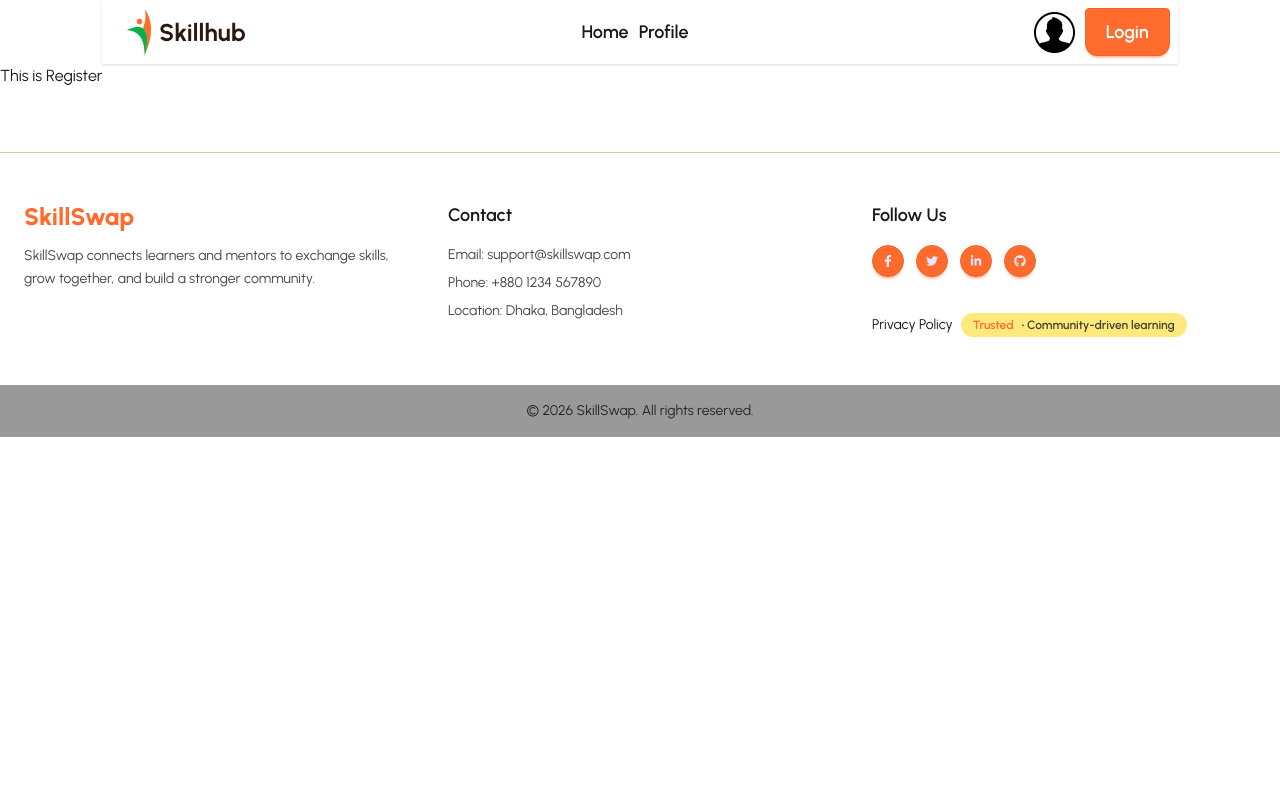
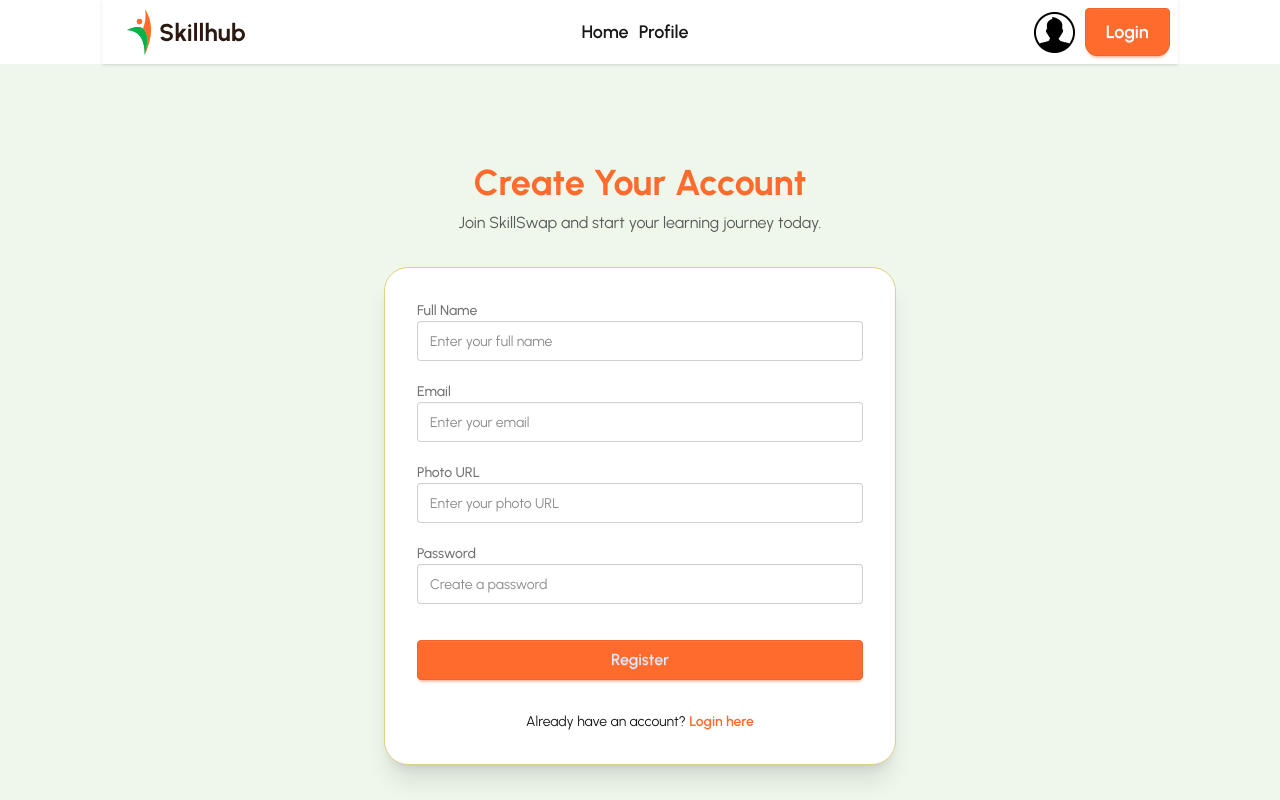
Before and after one commit to Nidan73/skill-swap, a React (Vite) app: page /register in a window 1280 px wide. Shown: the top 800 px of the page. Built offline with nearby package versions, Linux system fonts and the light colour scheme.

Commit message:
create login and register page

```diff
--- a/src/Components/SkillDetails.jsx
+++ b/src/Components/SkillDetails.jsx
@@ -1,4 +1,3 @@
-import React, { useState } from "react";
 import toast from "react-hot-toast";
 import {
   FaStar,
--- a/src/app/Router/Routes.jsx
+++ b/src/app/Router/Routes.jsx
@@ -2,6 +2,8 @@ import { createBrowserRouter } from "react-router";
 import MainLayout from "../../Layouts/MainLayout";
 import Home from "../../Layouts/Home";
 import SkillPage from "../../pages/SkillPage";
+import Login from "../../pages/Login";
+import SignUp from "../../pages/SignUp";
 
 export const router = createBrowserRouter([
   {
@@ -25,11 +27,11 @@ export const router = createBrowserRouter([
       },
       {
         path: "/login",
-        element: <div>This is Login</div>,
+        element: <Login></Login>,
       },
       {
         path: "/register",
-        element: <div>This is Register</div>,
+        element: <SignUp></SignUp>,
       },
     ],
   },
--- /dev/null
+++ b/src/pages/Login.jsx
@@ -0,0 +1,71 @@
+import React from "react";
+import { Link } from "react-router";
+
+const Login = () => {
+  return (
+    <div className="min-h-screen flex items-center justify-center bg-[#eef7ea] px-6">
+      <div className="grid lg:grid-cols-2 gap-12 items-center max-w-6xl w-full">
+        <div className="text-center lg:text-left space-y-5">
+          <h1 className="text-4xl lg:text-5xl font-bold text-primary">
+            Welcome Back 👋
+          </h1>
+          <p className="text-base-content/70 text-lg">
+            Log in to continue exploring skills and booking sessions with
+            top-rated providers.
+          </p>
+        </div>
+        <div className="card bg-base-100 w-full max-w-md mx-auto shadow-xl border border-base-300 rounded-3xl">
+          <div className="card-body p-8">
+            <h2 className="text-2xl font-bold text-primary text-center">
+              Login to your account
+            </h2>
+
+            <form className="mt-6 space-y-5">
+              <div>
+                <label className="label">
+                  <span className="label-text font-medium">Email</span>
+                </label>
+                <input
+                  type="email"
+                  placeholder="Enter your email"
+                  className="input input-bordered w-full focus:outline-none focus:ring-2 focus:ring-primary"
+                />
+              </div>
+              <div>
+                <label className="label">
+                  <span className="label-text font-medium">Password</span>
+                </label>
+                <input
+                  type="password"
+                  placeholder="Enter your password"
+                  className="input input-bordered w-full focus:outline-none focus:ring-2 focus:ring-primary"
+                />
+              </div>
+              <div className="text-right">
+                <a className="text-sm text-primary hover:underline cursor-pointer">
+                  Forgot password?
+                </a>
+              </div>
+              <button className="btn btn-primary w-full mt-2 text-base font-semibold">
+                Login
+              </button>
+              <div className="divider text-sm opacity-60">OR</div>
+              <div className="text-center font-semibold text-lg ">
+                <p>
+                  New here ? You can{" "}
+                  <span>
+                    <Link to="/register" className="text-primary">
+                      SignUp
+                    </Link>
+                  </span>
+                </p>
+              </div>
+            </form>
+          </div>
+        </div>
+      </div>
+    </div>
+  );
+};
+
+export default Login;
--- /dev/null
+++ b/src/pages/SignUp.jsx
@@ -0,0 +1,96 @@
+// import Link from "daisyui/components/link";
+import React from "react";
+import { Link } from "react-router";
+
+const SignUp = () => {
+  return (
+    <div className="min-h-screen flex items-center justify-center bg-[#eef7ea] px-6">
+      <div className="w-full max-w-lg">
+        <div className="text-center mb-8">
+          <h1 className="text-4xl font-bold text-primary">
+            Create Your Account
+          </h1>
+          <p className="text-base-content/70 mt-2">
+            Join SkillSwap and start your learning journey today.
+          </p>
+        </div>
+
+        <div className="card bg-base-100 shadow-xl border border-base-300 rounded-3xl">
+          <div className="card-body p-8">
+            <form className="space-y-5">
+              {/* Name */}
+              <div>
+                <label className="label">
+                  <span className="label-text font-medium">Full Name</span>
+                </label>
+                <input
+                  type="text"
+                  placeholder="Enter your full name"
+                  className="input input-bordered w-full focus:outline-none focus:ring-2 focus:ring-primary"
+                  required
+                />
+              </div>
+
+              {/* Email */}
+              <div>
+                <label className="label">
+                  <span className="label-text font-medium">Email</span>
+                </label>
+                <input
+                  type="email"
+                  placeholder="Enter your email"
+                  className="input input-bordered w-full focus:outline-none focus:ring-2 focus:ring-primary"
+                  required
+                />
+              </div>
+
+              {/* Photo URL */}
+              <div>
+                <label className="label">
+                  <span className="label-text font-medium">Photo URL</span>
+                </label>
+                <input
+                  type="url"
+                  placeholder="Enter your photo URL"
+                  className="input input-bordered w-full focus:outline-none focus:ring-2 focus:ring-primary"
+                />
+              </div>
+
+              {/* Password */}
+              <div>
+                <label className="label">
+                  <span className="label-text font-medium">Password</span>
+                </label>
+                <input
+                  type="password"
+                  placeholder="Create a password"
+                  className="input input-bordered w-full focus:outline-none focus:ring-2 focus:ring-primary"
+                  required
+                />
+              </div>
+
+              <button
+                type="submit"
+                className="btn btn-primary w-full mt-4 text-base font-semibold"
+              >
+                Register
+              </button>
+            </form>
+
+            <p className="text-center text-sm mt-6">
+              Already have an account?{" "}
+              <Link
+                to="/login"
+                className="text-primary font-semibold hover:underline"
+              >
+                Login here
+              </Link>
+            </p>
+          </div>
+        </div>
+      </div>
+    </div>
+  );
+};
+
+export default SignUp;
--- a/src/pages/SkillPage.jsx
+++ b/src/pages/SkillPage.jsx
@@ -1,4 +1,3 @@
-import { details } from "framer-motion/client";
 import React, { useEffect, useState } from "react";
 import { useLoaderData, useParams } from "react-router";
 import SkillDetails from "../Components/SkillDetails";
```
